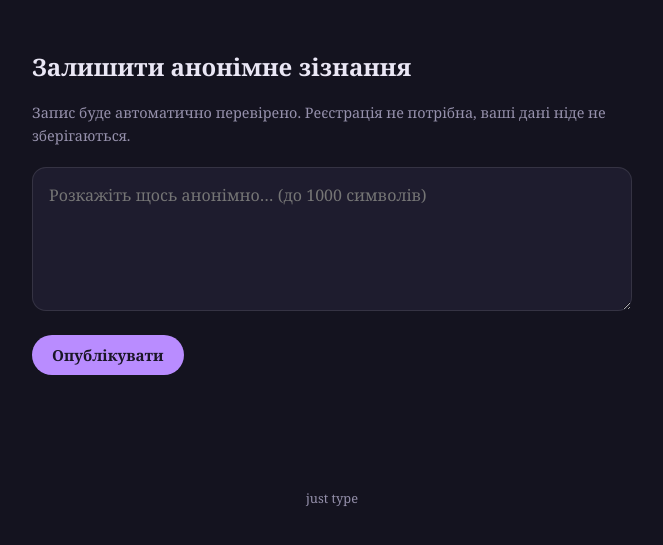
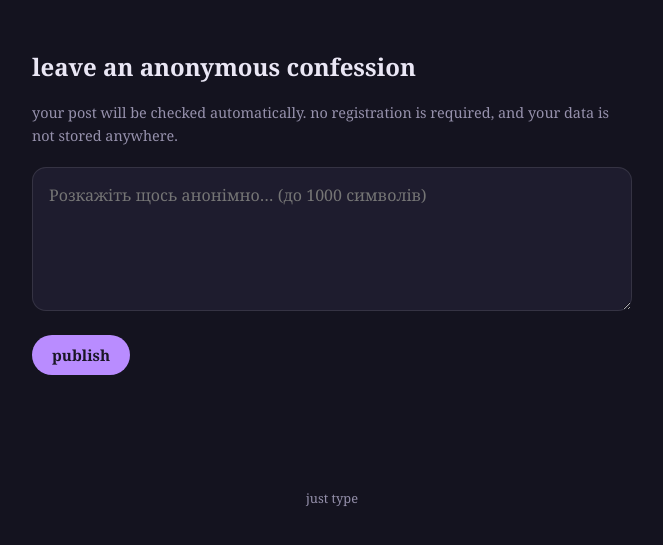
Before and after one commit to dizmr/AWS_CHAN, a Django app: page /new/ in a window 1280 px wide. Shown: the part 85-630 px from the top of the page, without its empty margins (308-971 px from the left). Run offline with Django 5.2, Linux system fonts and the light colour scheme.

Commit message:
create.html

```diff
--- a/board/templates/board/create.html
+++ b/board/templates/board/create.html
@@ -1,10 +1,10 @@
 {% extends 'board/base.html' %}
 
 {% block content %}
-    <h1 class="page-title">Залишити анонімне зізнання</h1>
+    <h1 class="page-title">leave an anonymous confession</h1>
     <p class="hint">
-        Запис буде автоматично перевірено. Реєстрація не потрібна,
-        ваші дані ніде не зберігаються.
+        your post will be checked automatically. no registration is required,
+        and your data is not stored anywhere.
     </p>
 
     <form method="post" class="confession-form">
@@ -15,6 +15,6 @@
                 {% for error in form.text.errors %}<li>{{ error }}</li>{% endfor %}
             </ul>
         {% endif %}
-        <button type="submit" class="btn btn-accent">Опублікувати</button>
+        <button type="submit" class="btn btn-accent">publish</button>
     </form>
 {% endblock %}
```
